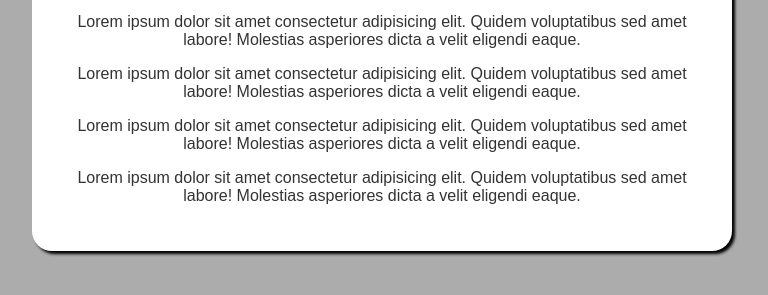
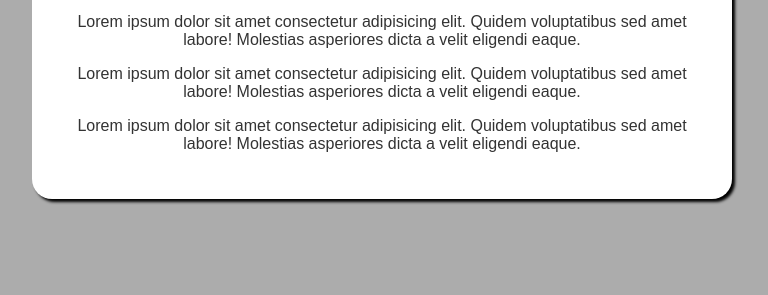
Before and after one commit to ronendavid/git, a plain HTML site: page index.html in a window 1280 px wide. Shown: the part 211-506 px from the top of the page, without its empty margins (258-1026 px from the left). Drawn offline with Linux system fonts and the light colour scheme.

Commit message:
work on service section

```diff
--- a/index.html
+++ b/index.html
@@ -43,10 +43,6 @@
             Lorem ipsum dolor sit amet consectetur adipisicing elit. Quidem voluptatibus sed amet labore! Molestias
             asperiores dicta a velit eligendi eaque.
         </p>
-        <p>
-            Lorem ipsum dolor sit amet consectetur adipisicing elit. Quidem voluptatibus sed amet labore! Molestias
-            asperiores dicta a velit eligendi eaque.
-        </p>
     </div>
 </body>
 
```
